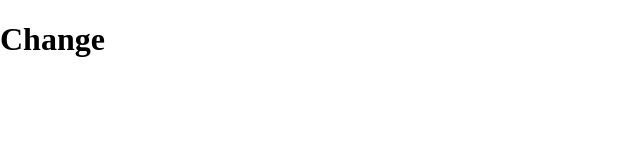
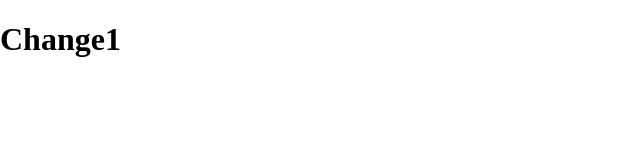
Before and after one commit to charliecountryman/mytestrepository, a plain HTML site: page index.html in a window 1280 px wide. Shown: the full height of the page, 0-640 px from the left. Drawn offline with nearby package versions, Linux system fonts and the light colour scheme.

Commit message:
changed h1 text

```diff
--- a/index.html
+++ b/index.html
@@ -11,7 +11,7 @@
   </head>
 
   <body>
-  <h1>Change</h1>
+  <h1>Change1</h1>
 
     <script src=''></script>  <!--link js file here-->
   </body>
```
